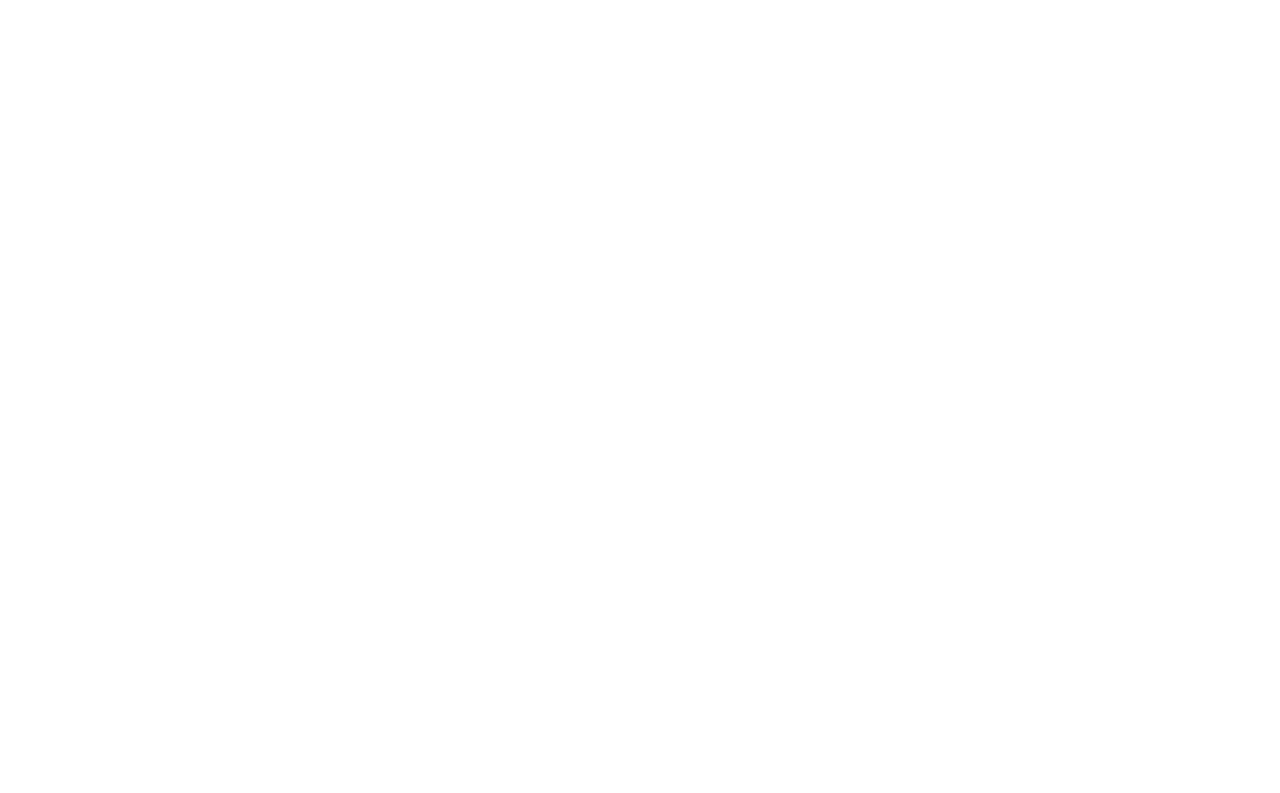
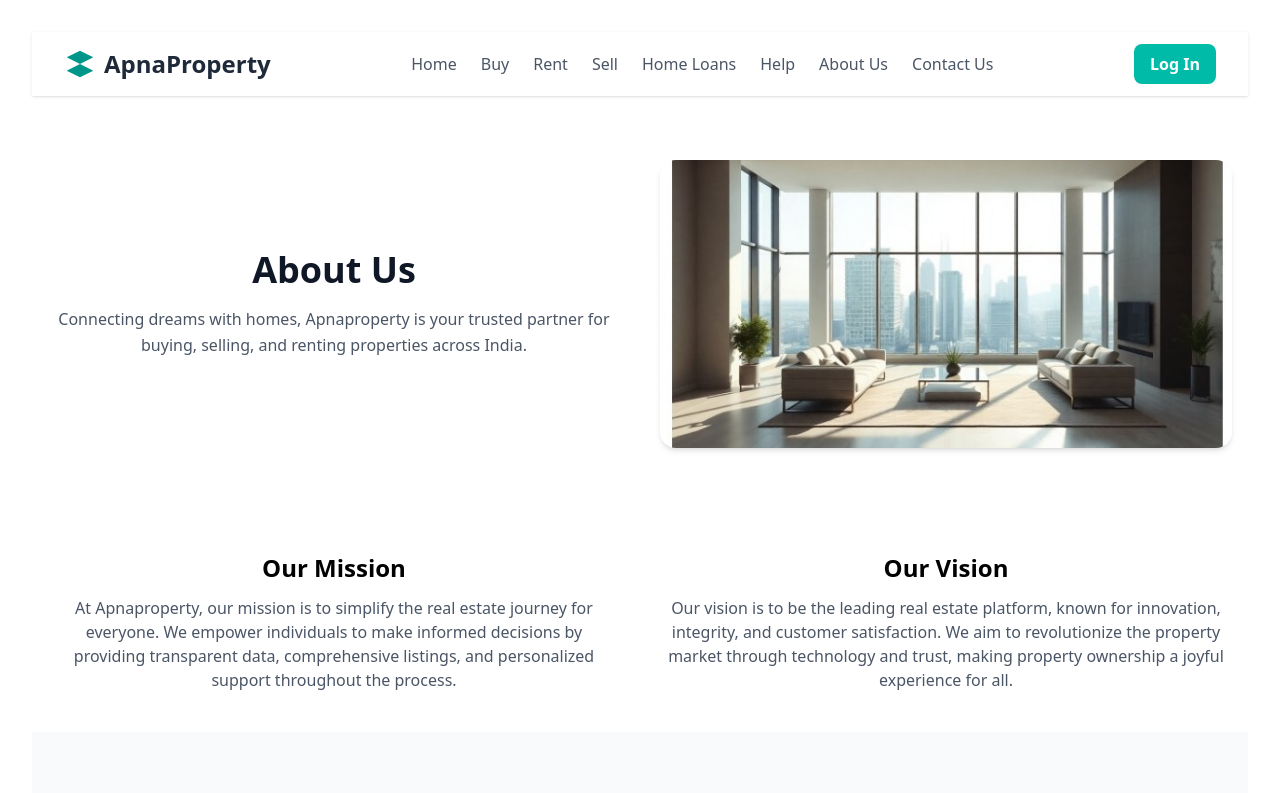
Before and after one commit to Punyashree2909/Apna_Property, a React (Vite) app: page /about-us in a window 1280 px wide. Before the commit this address had no page. Shown: the top 793 px of the page. Built offline with nearby package versions, Linux system fonts and the light colour scheme.

Commit message:
about us page done

```diff
--- a/src/App.jsx
+++ b/src/App.jsx
@@ -26,7 +26,7 @@
           <Route index element={<HomePage />} />
           <Route path="/landing" element={<LandingPage />} />
           <Route path="/propertydetails" element={<PropertyDetails />} />
-          <Route path="/AboutUs" element={<AboutUs />} />
+          <Route path="/about-us" element={<AboutUs />} />
            <Route path="/home-loan" element={<HomeLoanPage />} />
           {/* <Route path="/buy" element={<BuyPage />} /> */}
         </Route>
--- a/src/components/Header.jsx
+++ b/src/components/Header.jsx
@@ -17,7 +17,7 @@
           <Link to="#" className="text-gray-600 hover:text-teal-600 transition-colors">Sell</Link>
           <Link to="/home-loan" className="text-gray-600 hover:text-teal-600 transition-colors">Home Loans</Link>
           <Link to="#" className="text-gray-600 hover:text-teal-600 transition-colors">Help</Link>
-           <Link to="#" className="text-gray-600 hover:text-teal-600 transition-colors">About Us</Link>
+           <Link to="/about-us" className="text-gray-600 hover:text-teal-600 transition-colors">About Us</Link>
             <Link to="#" className="text-gray-600 hover:text-teal-600 transition-colors">Contact Us</Link>
         </div>
         <button className="hidden md:block bg-teal-500 hover:bg-teal-600 text-white font-semibold py-2 px-4 rounded-lg transition-colors">
--- a/src/pages/AboutUs.jsx
+++ b/src/pages/AboutUs.jsx
@@ -1,6 +1,7 @@
 // src/pages/AboutUs.jsx
 import React from "react";
 import { Mail, Phone, MapPin, Lightbulb, ShieldCheck, Handshake } from "lucide-react";
+import aboutus from "../assets/images/aboutus.jpg";
 
 export default function AboutUs() {
   return (
@@ -41,7 +42,7 @@
           </p>
         </div>
         <img
-          src="/aboutus.jpg"
+          src={aboutus}
           alt="About ApnaProperty"
           className="rounded-2xl shadow-md w-full object-cover h-72"
         />
```
Also changed, not shown: src/assets/images/aboutus.jpg (added).
